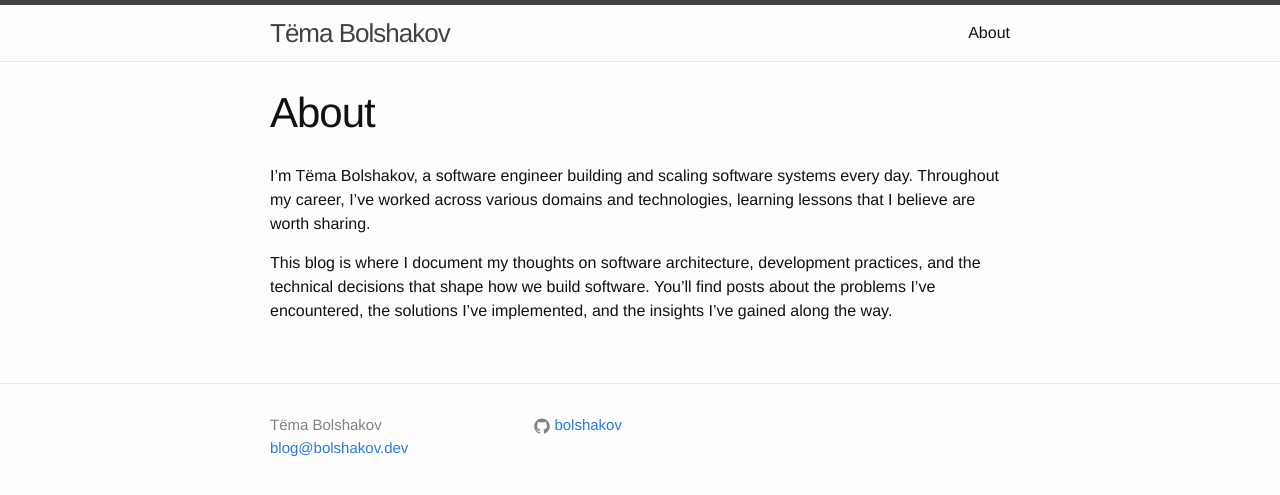
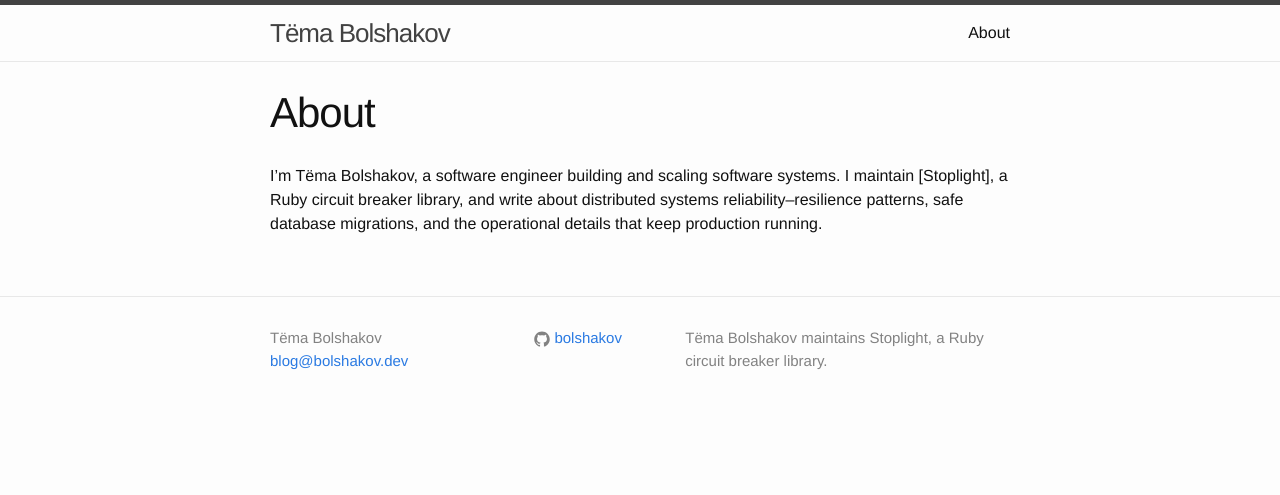
Before and after one commit to bolshakov/bolshakov.github.io, a Jekyll site: the page built from about.md, in a window 1280 px wide. Shown: the top 495 px of the page. Built offline with Jekyll 4.4.1, drawn with Linux system fonts in a browser that asks for light colours.

Commit message:
Update about

```diff
--- a/_config.yml
+++ b/_config.yml
@@ -8,7 +8,7 @@
 # Site settings
 title: Tëma Bolshakov
 email: blog@bolshakov.dev
-description: > # this means to ignore newlines until "baseurl:"
+description: Tëma Bolshakov maintains Stoplight, a Ruby circuit breaker library.
 baseurl: "" # the subpath of your site, e.g. /blog
 url: "https://bolshakov.github.com" # the base hostname & protocol for your site
 github_username:  bolshakov
--- a/about.md
+++ b/about.md
@@ -4,9 +4,6 @@ title: About
 permalink: /about/
 ---
 
-I'm Tëma Bolshakov, a software engineer building and scaling software systems every day. Throughout my career,
-I've worked across various domains and technologies, learning lessons that I believe are worth sharing.
-
-This blog is where I document my thoughts on software architecture, development practices, and the technical decisions
-that shape how we build software. You'll find posts about the problems I've encountered, the solutions I've
-implemented, and the insights I've gained along the way.
+I'm Tëma Bolshakov, a software engineer building and scaling software systems. I maintain [Stoplight], a Ruby circuit
+breaker library, and write about distributed systems reliability--resilience patterns, safe database migrations, and
+the operational details that keep production running.
```
